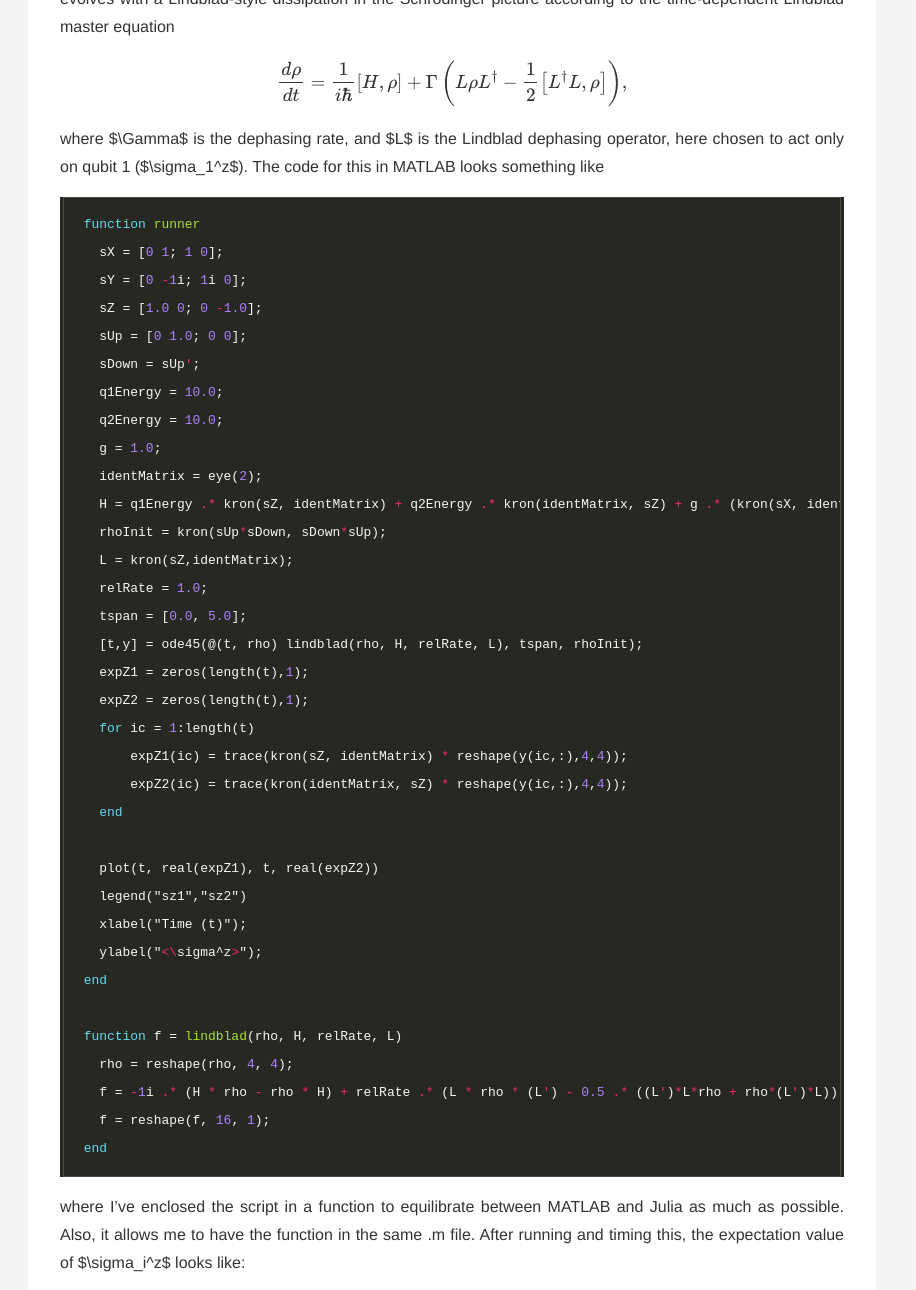
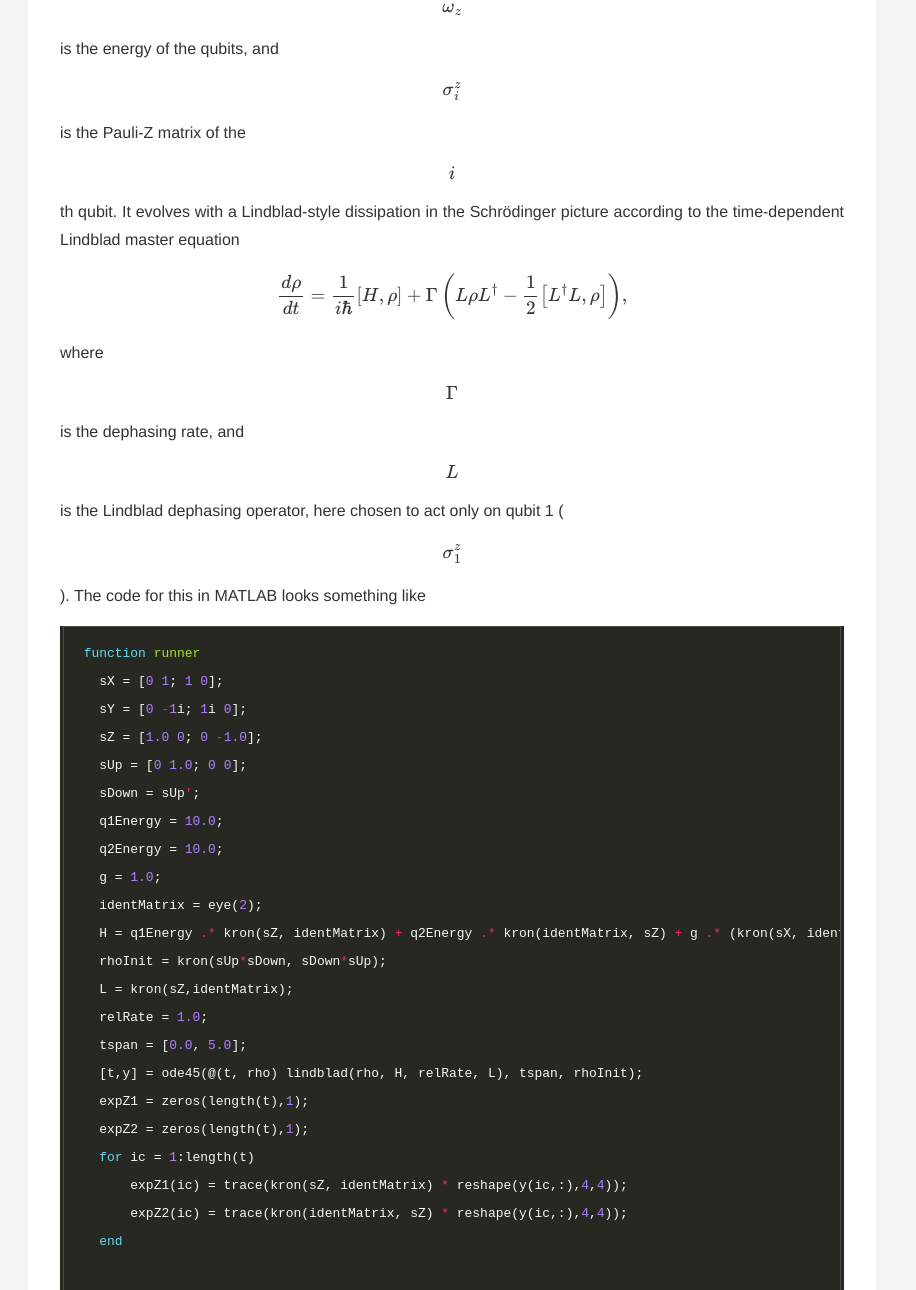
Before and after one commit to DrDJIng/DrDJIng.github.io, a plain HTML site: page blog/speedcompare/index.html in a window 1280 px wide. Shown: the part 1140-2430 px from the top of the page, 364-1280 px from the left. Drawn offline with nearby package versions, Linux system fonts and the light colour scheme; some packages are replaced by stand-ins of ours; a web font is replaced by a local one.

Commit message:
Fixed inline math, hopefully
Replaced single $ with $$, hoping to fix inline math.

```diff
--- a/blog/speedcompare/index.html
+++ b/blog/speedcompare/index.html
@@ -245,9 +245,9 @@ If you wrap your script in a function, you get your speedup."/>
 <p>I wanted to test to see if Julia would actually run faster than MATLAB, so I dug deep into my memory core, and retrieved some MATLAB code from my initial days as a young physicist. Then I cringed and rewrote the entire thing.</p>
 <p>I&rsquo;ve decided to do my test on the simulation of two interacting qubits, with some simple Lindblad-type dephasing. The Hamiltonian I&rsquo;ve chosen for this system is given by</p>
 <p>$$H=\omega_z \sum_i \sigma_i^z + g \left(\sigma^x_1 \otimes \sigma^x_2 + \sigma^y_1 \otimes \sigma^y_2 \right), $$</p>
-<p>where $\omega_z$ is the energy of the qubits, and $\sigma_i^z$ is the Pauli-Z matrix of the $i$th qubit. It evolves with a Lindblad-style dissipation in the Schrödinger picture according to the time-dependent Lindblad master equation</p>
+<p>where $$\omega_z$$ is the energy of the qubits, and $$\sigma_i^z$$ is the Pauli-Z matrix of the $$i$$th qubit. It evolves with a Lindblad-style dissipation in the Schrödinger picture according to the time-dependent Lindblad master equation</p>
 <p>$$\frac{d\rho}{dt} = \frac{1}{i \hbar}\left[H, \rho\right] + \Gamma \left(L \rho L^{\dagger} - \frac{1}{2}\left[L^{\dagger}L, \rho\right] \right),$$</p>
-<p>where $\Gamma$ is the dephasing rate, and $L$ is the Lindblad dephasing operator, here chosen to act only on qubit 1 ($\sigma_1^z$). The code for this in MATLAB looks something like</p>
+<p>where $$\Gamma$$ is the dephasing rate, and $$L$$ is the Lindblad dephasing operator, here chosen to act only on qubit 1 ($$\sigma_1^z$$). The code for this in MATLAB looks something like</p>
 <div class="highlight"><pre style="color:#f8f8f2;background-color:#272822;-moz-tab-size:4;-o-tab-size:4;tab-size:4"><code class="language-Matlab" data-lang="Matlab"><span style="color:#66d9ef">function</span> <span style="color:#a6e22e">runner</span>
   sX = [<span style="color:#ae81ff">0</span> <span style="color:#ae81ff">1</span>; <span style="color:#ae81ff">1</span> <span style="color:#ae81ff">0</span>];
   sY = [<span style="color:#ae81ff">0</span> <span style="color:#f92672">-</span><span style="color:#ae81ff">1</span>i; <span style="color:#ae81ff">1</span>i <span style="color:#ae81ff">0</span>];
@@ -282,7 +282,7 @@ If you wrap your script in a function, you get your speedup."/>
   f = <span style="color:#f92672">-</span><span style="color:#ae81ff">1</span>i <span style="color:#f92672">.*</span> (H <span style="color:#f92672">*</span> rho <span style="color:#f92672">-</span> rho <span style="color:#f92672">*</span> H) <span style="color:#f92672">+</span> relRate <span style="color:#f92672">.*</span> (L <span style="color:#f92672">*</span> rho <span style="color:#f92672">*</span> (L<span style="color:#f92672">&#39;</span>) <span style="color:#f92672">-</span> <span style="color:#ae81ff">0.5</span> <span style="color:#f92672">.*</span> ((L<span style="color:#f92672">&#39;</span>)<span style="color:#f92672">*</span>L<span style="color:#f92672">*</span>rho <span style="color:#f92672">+</span> rho<span style="color:#f92672">*</span>(L<span style="color:#f92672">&#39;</span>)<span style="color:#f92672">*</span>L));
   f = reshape(f, <span style="color:#ae81ff">16</span>, <span style="color:#ae81ff">1</span>);
 <span style="color:#66d9ef">end</span>
-</code></pre></div><p>where I&rsquo;ve enclosed the script in a function to equilibrate between MATLAB and Julia as much as possible. Also, it allows me to have the function in the same .m file. After running and timing this, the expectation value of $\sigma_i^z$ looks like:</p>
+</code></pre></div><p>where I&rsquo;ve enclosed the script in a function to equilibrate between MATLAB and Julia as much as possible. Also, it allows me to have the function in the same .m file. After running and timing this, the expectation value of $$\sigma_i^z$$ looks like:</p>
 <p><img src="/images/2020/science/MATLABTimeEvolve.png" alt="Time evolution in MATLAB"></p>
 <p>and took 0.279604 seconds. So, let&rsquo;s see how Julia compares!</p>
 <p>Simulating the exact same setup, the Julia code follows:</p>
```
